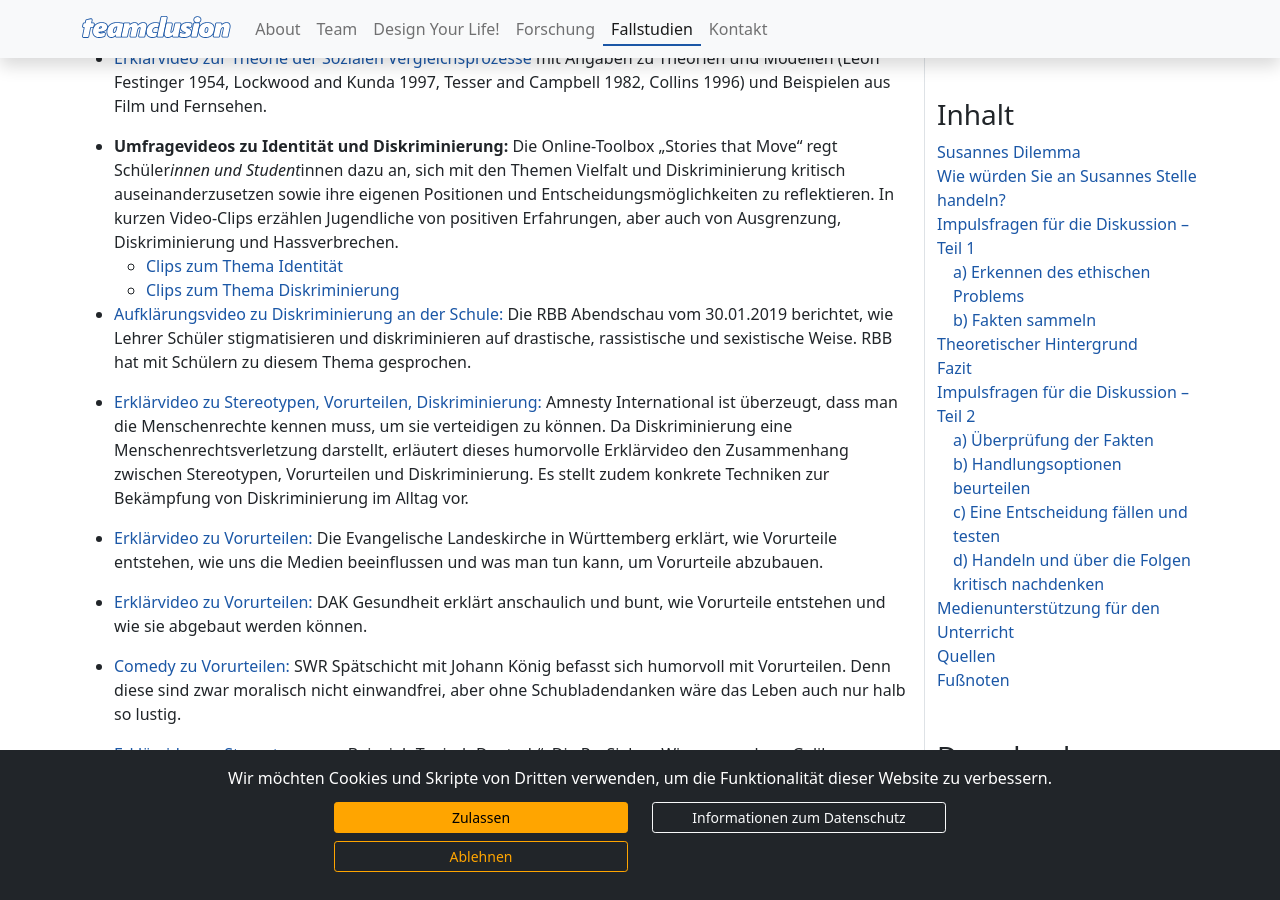
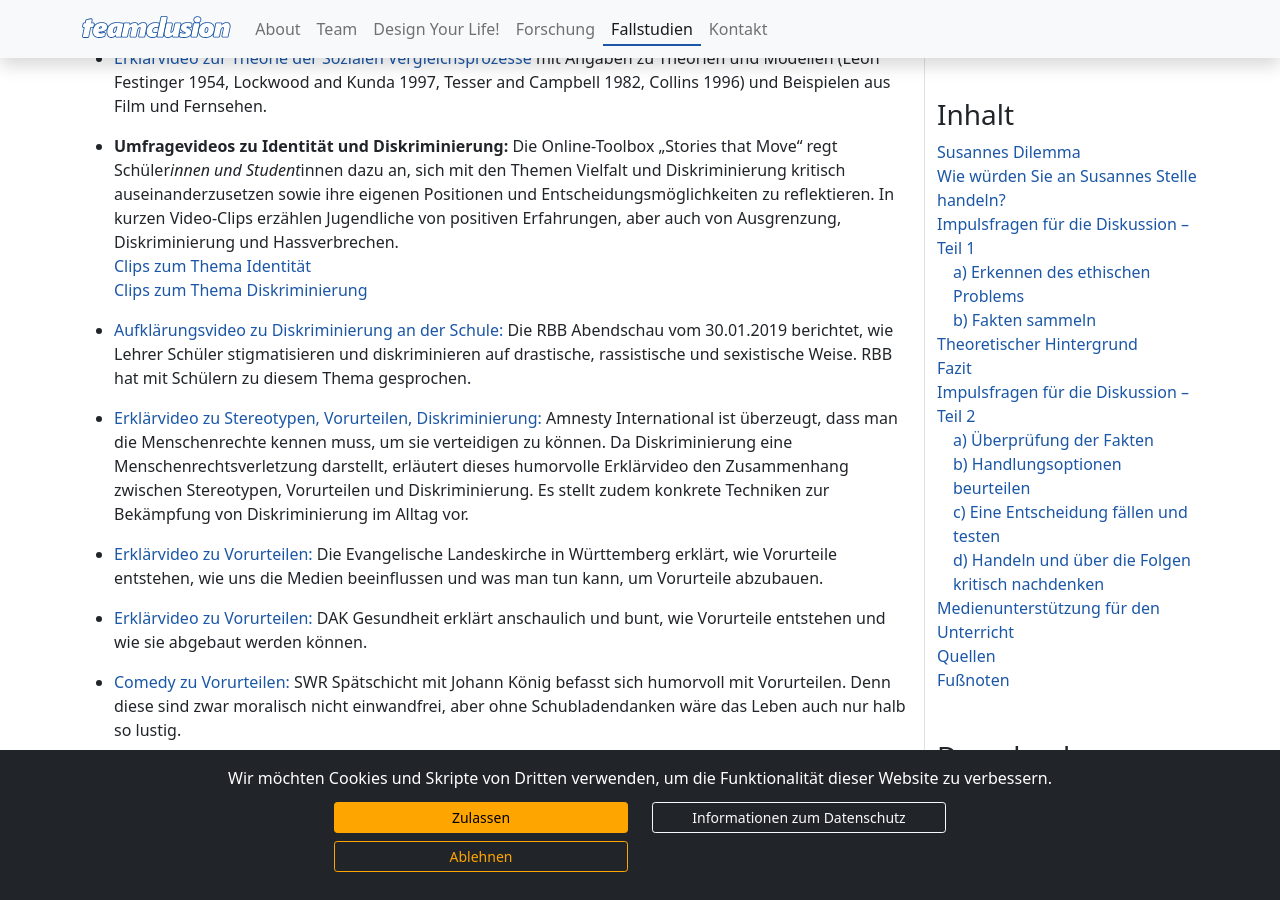
Before and after one commit to teamclusion/website, a Jekyll site: the page built from _fallstudien/die-qual-der-wahl.md, in a window 1280 px wide and 900 px high, scrolled down 5539 px. Built offline with Jekyll 4.4.1, drawn with Linux system fonts in a browser that asks for light colours; nearby versions of some CDN libraries; the table of contents is made by our own code.

Commit message:
Korrekturen

```diff
--- a/_fallstudien/die-qual-der-wahl.md
+++ b/_fallstudien/die-qual-der-wahl.md
@@ -102,7 +102,7 @@
 
 Eine Maßnahme gegen die Stigmatisierung übergewichtiger Bewerber könnte – wie im angloamerikanischen Raum bereits üblich – der Verzicht auf Fotomaterial bei Bewerbungen sein, um die Chancengleichheit zu wahren. Bei Bewerbungen für Orchester hat man beispielsweise dadurch, dass das Vorspielen hinter einem Vorhang stattfindet, die Quote an weiblichen Orchestermitgliedern erhöhen können. Eine zukünftige Aufforderung in den Stellenanzeigen von Susannes Kanzlei, Bewerbungen mögen doch ohne Foto eingesendet werden, wäre folglich eine mögliche Maßnahme gegen Vorurteile und Diskriminierung.
 
-[^1]: https://ethica-rationalis.org/die-goldene-regel/
+[^1]: [https://ethica-rationalis.org/die-goldene-regel/](https://ethica-rationalis.org/die-goldene-regel/)
 
 
 ### Impulsfragen für die Diskussion – Teil 2
@@ -139,8 +139,8 @@
 * [Erklärvideo zur Theorie der Sozialen Vergleichsprozesse](https://www.youtube.com/watch?v=S5I-MGtVzPk) mit Angaben zu Theorien und Modellen (Leon Festinger 1954, Lockwood and Kunda 1997, Tesser and Campbell 1982, Collins 1996) und Beispielen aus Film und Fernsehen.
 
 * **Umfragevideos zu Identität und Diskriminierung:** Die Online-Toolbox „Stories that Move“ regt Schüler*innen und Student*innen dazu an, sich mit den Themen Vielfalt und Diskriminierung kritisch auseinanderzusetzen sowie ihre eigenen Positionen und Entscheidungsmöglichkeiten zu reflektieren. In kurzen Video-Clips erzählen Jugendliche von positiven Erfahrungen, aber auch von Ausgrenzung, Diskriminierung und Hassverbrechen.
-  * [Clips zum Thema Identität](https://www.storiesthatmove.org/de/videos/sehen-und-gesehen-werden/)
-  * [Clips zum Thema Diskriminierung](https://www.storiesthatmove.org/de/videos/diskriminierung-begegnen/)
+[Clips zum Thema Identität](https://www.storiesthatmove.org/de/videos/sehen-und-gesehen-werden/)
+[Clips zum Thema Diskriminierung](https://www.storiesthatmove.org/de/videos/diskriminierung-begegnen/)
 
 * [Aufklärungsvideo zu Diskriminierung an der Schule:](https://www.youtube.com/watch?v=HGT7Vq3_NGk) Die RBB Abendschau vom 30.01.2019 berichtet, wie Lehrer Schüler stigmatisieren und diskriminieren auf drastische, rassistische und sexistische Weise. RBB hat mit Schülern zu diesem Thema gesprochen.
 
```
